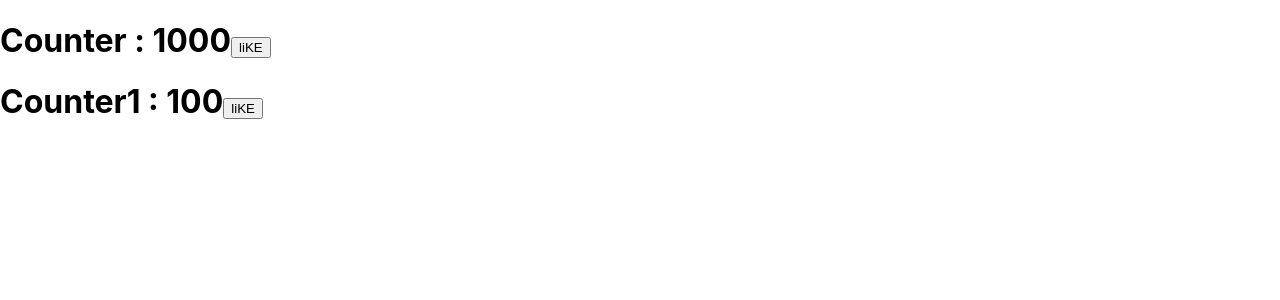
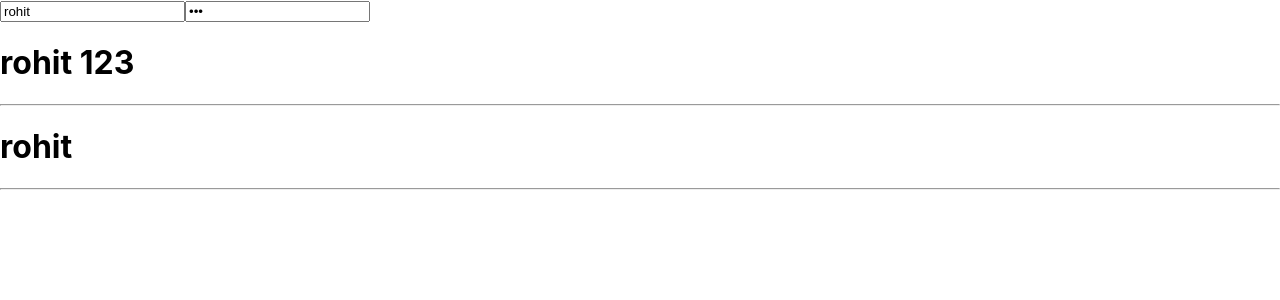
Before and after one commit to Patkalhrishikesh/mini-project, a React (Create React App) app: page / in a window 1280 px wide. Shown: the top 300 px of the page. Built offline with nearby package versions, Linux system fonts and the light colour scheme.

Commit message:
usestate

```diff
--- a/src/App.js
+++ b/src/App.js
@@ -9,33 +9,31 @@ export default function App() {
 }
 
 function Hello() {
-  let counter = 1000;
-  const like = () => {
-    counter++;
-    console.log(counter);
+  const [username, setUsername] = useState("rohit");
+  const [password, setPassword] = useState("123");
+
+  const handleUsername = (e) => {
+    const newusername = e.target.value;
+    setUsername(newusername);
   };
-  //uses of hooks use stase;
 
-  let [counter1, setCounter1] = useState(100);
+  const handlepassword = (e) => {
+    const newpassword = e.target.value;
+    setPassword(newpassword);
+  };
 
-  const like1 = () => {
-    const newCounter1 = counter1 + 1;
-    setCounter1(newCounter1);
-  };
-  // EVERY MOVEMENT CHANGING STATE CHANGING STATE
-  // RHS :: SPECIAL FUNCTION :: STARTWITH PREFIX USESTATE USEEFFECT
-  // USEsTATE :: IT WORK WITH DOM INTERNALLY
   return (
     <div>
-      <h1>
-        Counter : {counter}
-        <button onClick={like}>liKE</button>
-      </h1>
+      <input type="text" value={username} onChange={handleUsername} />
+      <input type="password" value={password} onChange={handlepassword} />
 
       <h1>
-        Counter1 : {counter1}
-        <button onClick={like1}>liKE</button>
+        {username} {password}
       </h1>
+      <hr />
+
+      <h1>{username}</h1>
+      <hr />
     </div>
   );
 }
```
